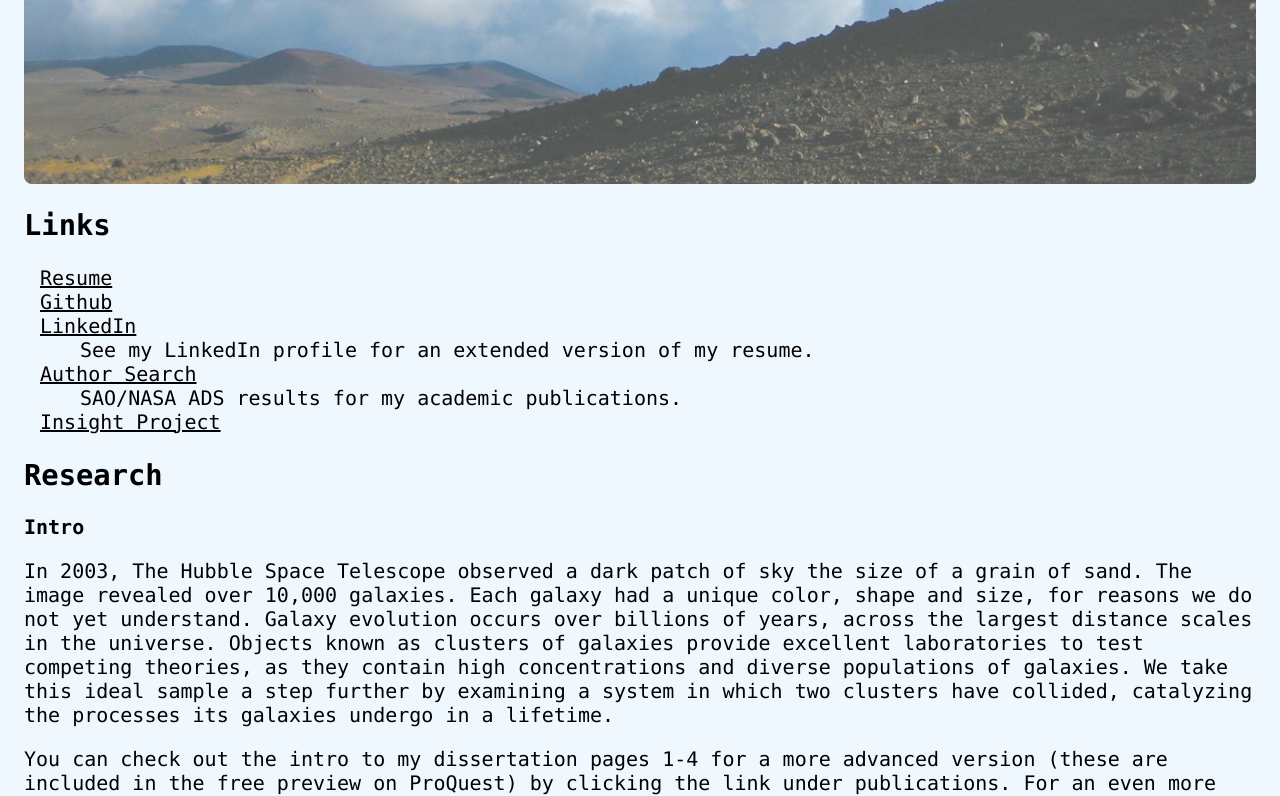
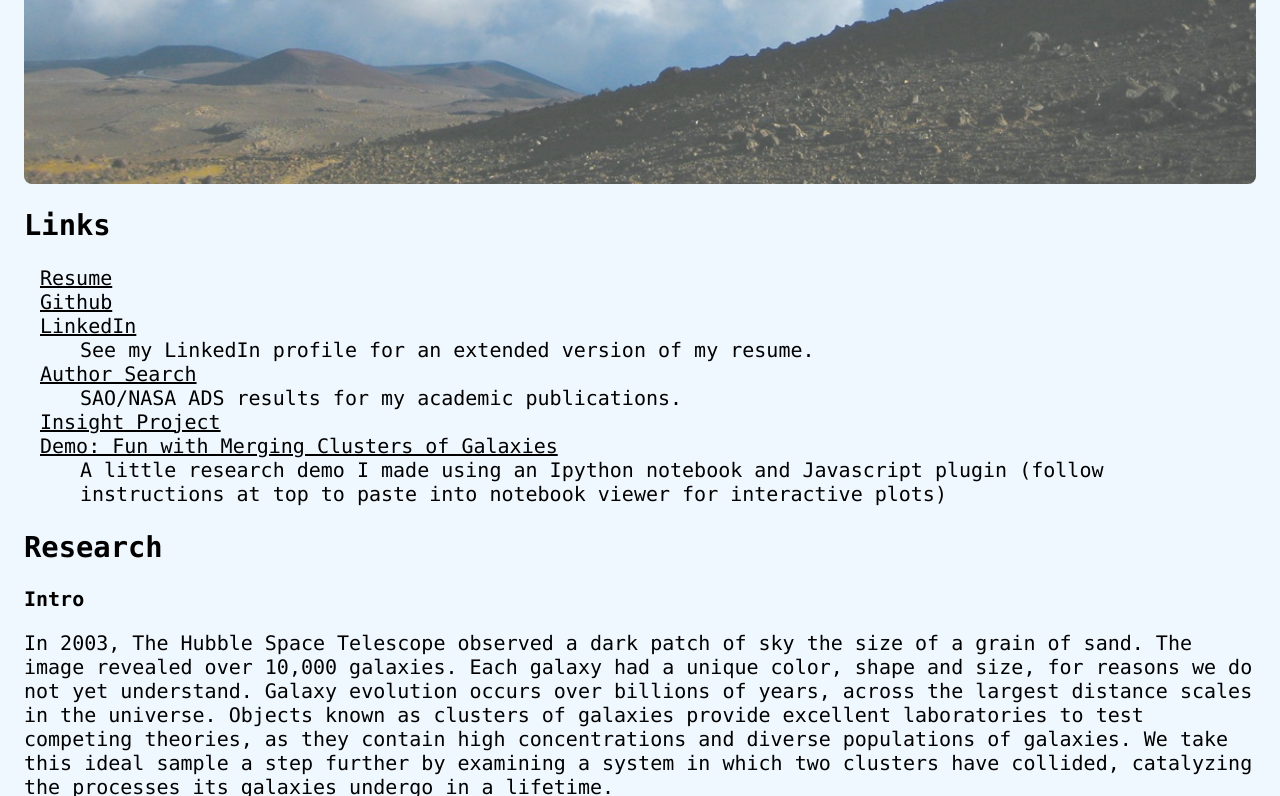
Before and after one commit to amanshei/amanshei.github.io, a plain HTML site: page index.html in a window 1280 px wide. Shown: the part 304-1100 px from the top of the page. Drawn offline with Linux system fonts and the light colour scheme; a script that the page names is missing.

Commit message:
move link

```diff
--- a/index.html
+++ b/index.html
@@ -43,7 +43,8 @@ img {
   <dt><a href="http://adsabs.harvard.edu/cgi-bin/nph-abs_connect?db_key=AST&db_key=PRE&qform=AST&arxiv_sel=astro-ph&arxiv_sel=cond-mat&arxiv_sel=cs&arxiv_sel=gr-qc&arxiv_sel=hep-ex&arxiv_sel=hep-lat&arxiv_sel=hep-ph&arxiv_sel=hep-th&arxiv_sel=math&arxiv_sel=math-ph&arxiv_sel=nlin&arxiv_sel=nucl-ex&arxiv_sel=nucl-th&arxiv_sel=physics&arxiv_sel=quant-ph&arxiv_sel=q-bio&sim_query=YES&ned_query=YES&adsobj_query=YES&aut_logic=OR&obj_logic=OR&author=Mansheim&object=&start_mon=&start_year=&end_mon=&end_year=&ttl_logic=OR&title=&txt_logic=OR&text=&nr_to_return=200&start_nr=1&jou_pick=ALL&ref_stems=&data_and=ALL&group_and=ALL&start_entry_day=&start_entry_mon=&start_entry_year=&end_entry_day=&end_entry_mon=&end_entry_year=&min_score=&sort=SCORE&data_type=SHORT&aut_syn=YES&ttl_syn=YES&txt_syn=YES&aut_wt=1.0&obj_wt=1.0&ttl_wt=0.3&txt_wt=3.0&aut_wgt=YES&obj_wgt=YES&ttl_wgt=YES&txt_wgt=YES&ttl_sco=YES&txt_sco=YES&version=1">Author Search</a></dt>
   <dd>SAO/NASA ADS results for my academic publications.</dd>
   <dt><a href="https://medium.com/@ali.mansheim/engineering-serendipity-take-the-awkward-out-of-networking-3a7353e0794c">Insight Project</a></dt>
-
+<dt><a href="http://nbviewer.jupyter.org/github/amanshei/git_thesis/blob/master/Demo_galaxybin.ipynb">Demo: Fun with Merging Clusters of Galaxies</a>
+<dd>A little research demo I made using an Ipython notebook and Javascript plugin (follow instructions at top to paste into notebook viewer for interactive plots)</dd>
 
 </dl>
 <!--  <dt><a href="https://www.linkedin.com/in/amanshei">LinkedIn</a></dt>
```
